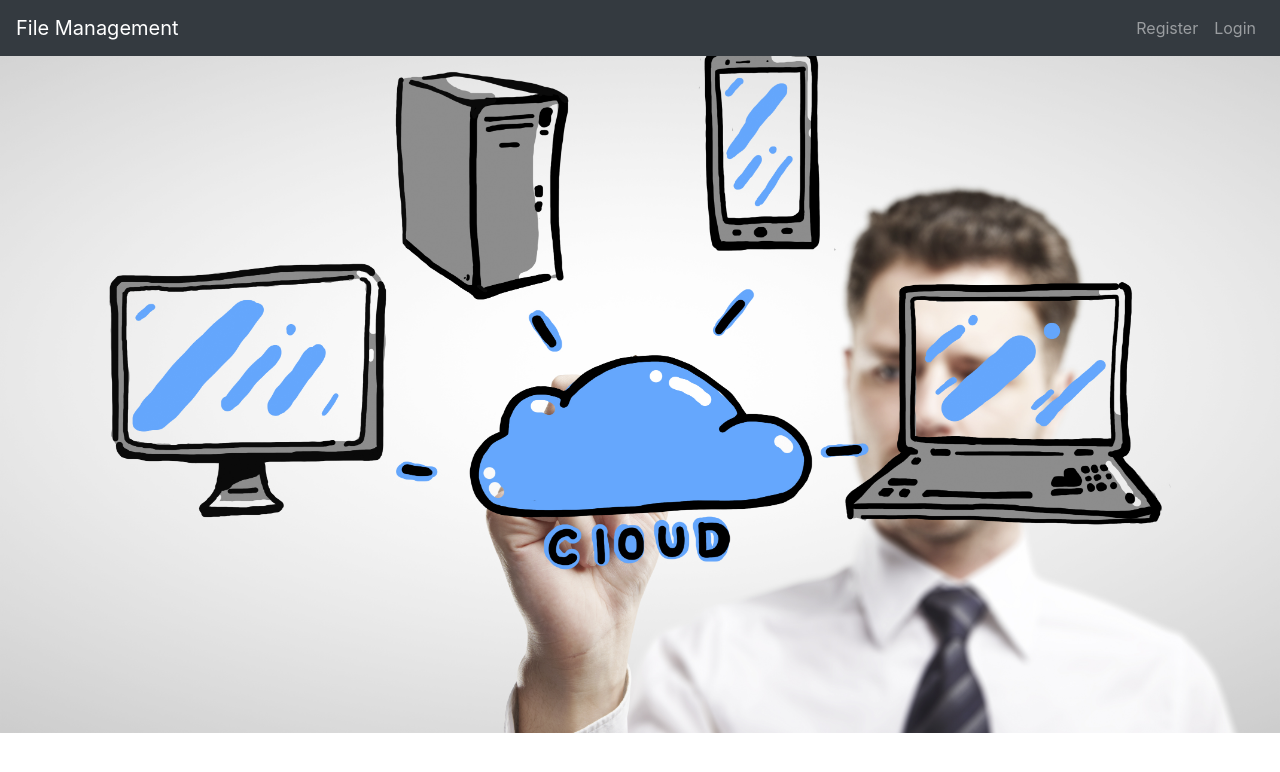
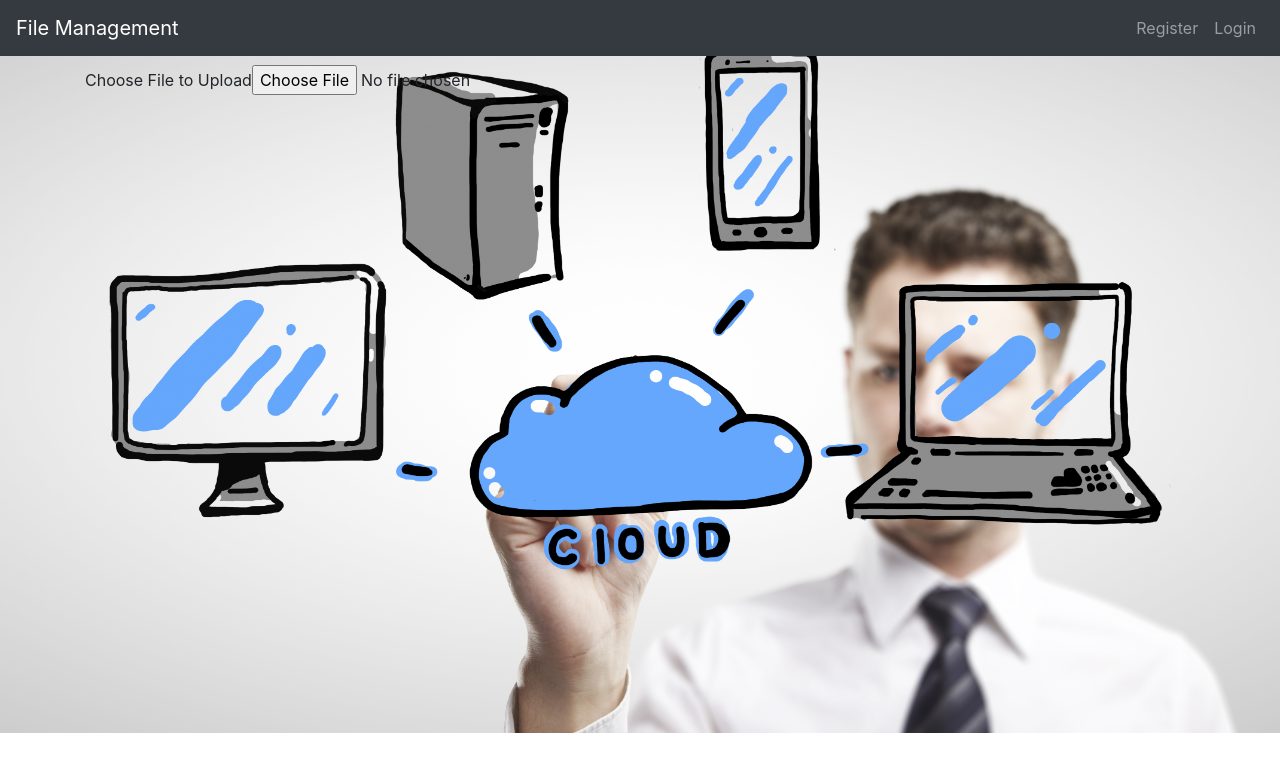
Before and after one commit to KaloyanSimitchiyski/aws-s3-management, an Angular app in the folder FileManagement/: page /file in a window 1280 px wide. Before the commit this address led to /. Shown: the top 772 px of the page. Built offline with nearby package versions, Linux system fonts and the light colour scheme.

Commit message:
Added File Component

```diff
--- a/FileManagement/ClientApp/app/app-routing.module.ts
+++ b/FileManagement/ClientApp/app/app-routing.module.ts
@@ -3,6 +3,7 @@ import { NgModule } from '@angular/core';
 
 import { AppComponent } from './app.component';
 import { FolderComponent } from './folder/folder.component';
+import { FileComponent } from './file/file.component';
 
 const routes: Routes = [
     {
@@ -16,6 +17,11 @@ const routes: Routes = [
     },
 
     {
+        path: 'file',
+        component: FileComponent
+    },
+
+    {
         path: 'account',
         loadChildren: './account/account.module#AccountModule'
     }
--- a/FileManagement/ClientApp/app/app.module.ts
+++ b/FileManagement/ClientApp/app/app.module.ts
@@ -9,6 +9,7 @@ import { SharedModule } from './shared/shared.module';
 
 import { AppComponent } from './app.component';
 import { FolderComponent } from './folder/folder.component';
+import { FileComponent } from './file/file.component';
 
 @NgModule({
   imports: [
@@ -18,7 +19,7 @@ import { FolderComponent } from './folder/folder.component';
     AppRoutingModule,
     SharedModule
   ],
-  declarations: [ AppComponent, FolderComponent ],
+  declarations: [ AppComponent, FolderComponent, FileComponent ],
   bootstrap: [ AppComponent ]
 })
 export class AppModule { }
--- /dev/null
+++ b/FileManagement/ClientApp/app/file/file.component.html
@@ -0,0 +1,30 @@
+<div class="row">
+    <div class="col-md-12">
+        <div class="form-group">
+            <label for="file">Choose File to Upload</label>
+            <input type="file" id="file" (change)="handleFileInput($event.target.files)">
+        </div>
+    </div>
+</div>
+
+<div class="row">
+    <div *ngFor="let fileName of files">
+        <div class="col-md-4">
+            <p>
+                {{ fileName }}
+            </p>
+
+            <form class="form-horizontal">
+                <div class="form-group text-center">
+                    <button (click)="downloadFile(fileName)" type="submit" class="btn btn-success">Download File</button>
+                </div>
+            </form>
+
+            <form class="form-horizontal">
+                <div class="form-group text-center">
+                        <button (click)="deleteFile(fileName)" type="submit" class="btn btn-danger">Delete File</button>
+                </div>
+            </form>
+        </div>
+    </div>
+</div>
--- /dev/null
+++ b/FileManagement/ClientApp/app/file/file.component.ts
@@ -0,0 +1,26 @@
+import { Component, OnInit } from '@angular/core';
+
+@Component({
+  selector: 'app-file',
+  templateUrl: './file.component.html'
+})
+export class FileComponent implements OnInit {
+  public files: string[] = [];
+  public fileToUpload: File = null;
+
+  ngOnInit() {
+  }
+
+  public handleFileInput(files: FileList) {
+    this.fileToUpload = files.item(0);
+  }
+
+  public downloadFile(fileName: string) {
+  }
+
+  public UploadFile() {
+  }
+
+  public deleteFile(fileName: string) {
+  }
+}
```
